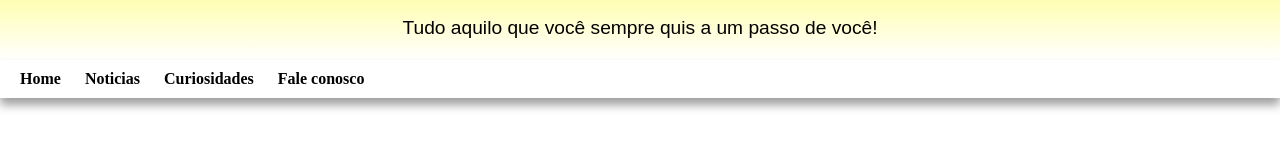
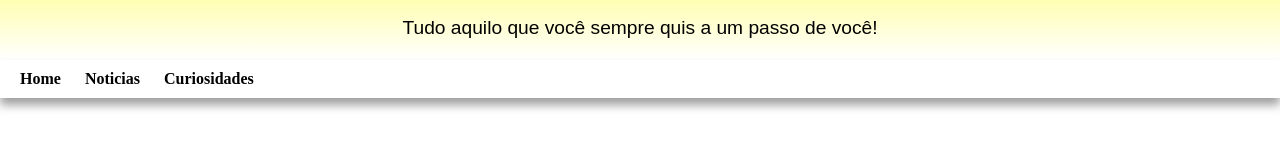
Before and after one commit to Joandersonduarte/igo.github.io, a plain HTML site: page index.html in a window 1280 px wide. Shown: the part 140-290 px from the top of the page. Drawn offline with Linux system fonts and the light colour scheme.

Commit message:
Add files via upload
TIRAR INDEX

```diff
--- a/index.html
+++ b/index.html
@@ -19,7 +19,7 @@
         <a href="index.html">Home</a>
         <a href="#">Noticias</a>
         <a href="index2.html">Curiosidades</a>
-        <a href="index3.html">Fale conosco</a>
+
     </nav>
     <main>
         <article>
```
